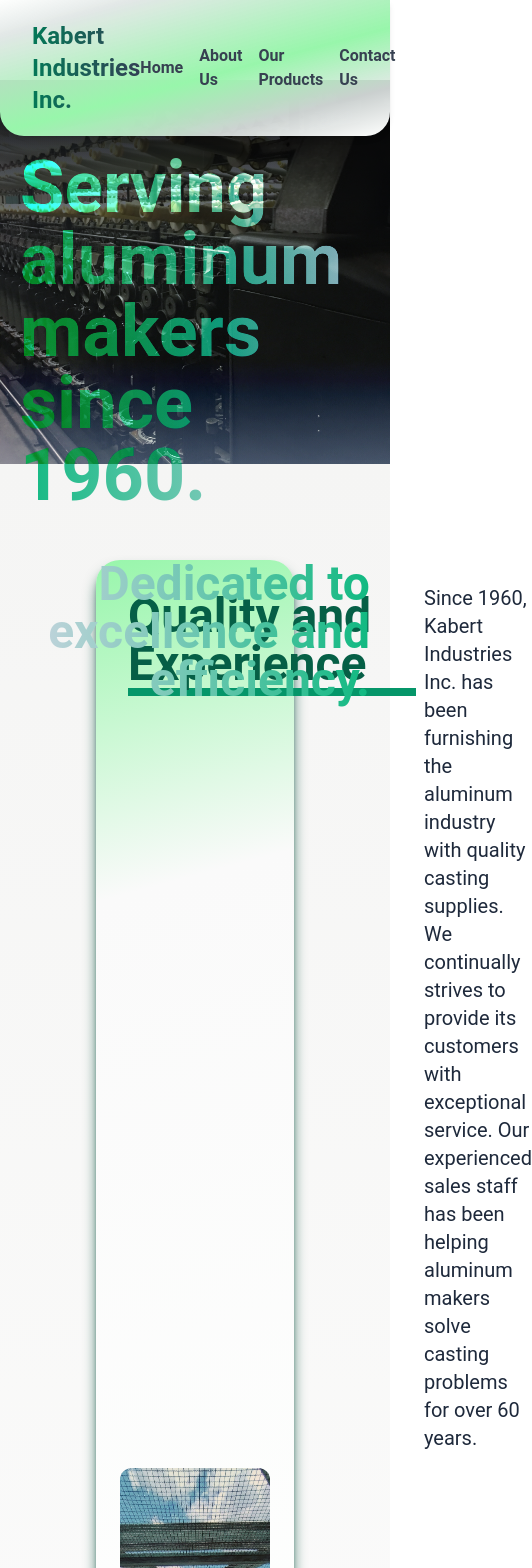
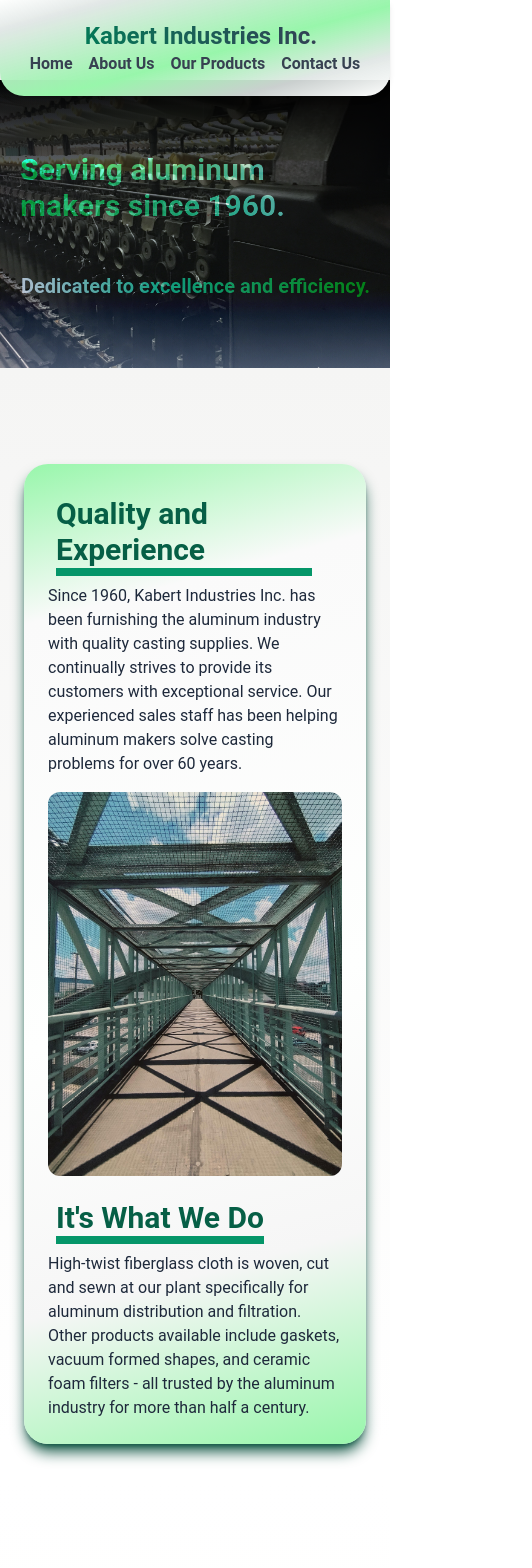
Before and after one commit to Bonyony/kabert_react_site, a React (Create React App) app: page / in a window 390 px wide. Shown: the top 1568 px of the page, 532 px wide, since content can reach past the window. Built offline with nearby package versions, Linux system fonts and the light colour scheme.

Commit message:
made some progress on the responsive design

```diff
--- a/src/components/about/About.jsx
+++ b/src/components/about/About.jsx
@@ -5,13 +5,13 @@
 const About = () => {
   return (
     <div className="pt-16 bg-gradient-to-b from-stone-100 to-white" id="about">
-      <div className="kabert__about text-gray-700 flex-column my-8 mx-24  p-6 rounded-3xl shadow-lg shadow-emerald-900">
-        <div className="kabert__about-blurb1 flex">
-          <h1 className="text-5xl font-bold text-emerald-800 m-2 basis-1/3">
+      <div className="kabert__about text-gray-700 flex-col my-8 mx-6 sm:mx-12 md:mx-24  p-6 rounded-3xl shadow-lg shadow-emerald-900">
+        <div className="kabert__about-blurb1 flex flex-col lg:flex-row">
+          <h1 className="text-3xl sm:text-5xl font-bold text-emerald-800 m-2 basis-1/3">
             Quality and Experience
-            <div className="bg-emerald-600 h-2 w-72"></div>
+            <div className="bg-emerald-600 h-2 w-64 md:w-72"></div>
           </h1>
-          <p className="text-xl text-slate-800 basis-2/3">
+          <p className="text-md sm:text-xl text-slate-800 basis-2/3">
             Since 1960, Kabert Industries Inc. has been furnishing the aluminum
             industry with quality casting supplies. We continually strives to
             provide its customers with exceptional service. Our experienced
@@ -29,12 +29,12 @@
             alt="nothing here"
           />
         </div>
-        <div className="kabert__about-blurb2 flex flex-row-reverse">
-          <h1 className="text-5xl font-bold text-emerald-800 m-2 basis-1/3">
-            It's What <br /> We Do
+        <div className="kabert__about-blurb2 flex flex-col lg:flex-row-reverse">
+          <h1 className="text-3xl sm:text-5xl font-bold text-emerald-800 m-2 basis-1/3">
+            It's What We Do
             <div className="bg-emerald-600 h-2 w-52"></div>
           </h1>
-          <p className="text-xl text-slate-800 basis-2/3">
+          <p className="text-md sm:text-xl text-slate-800 basis-2/3">
             High-twist fiberglass cloth is woven, cut and sewn at our plant
             specifically for aluminum distribution and filtration. Other
             products available include gaskets, vacuum formed shapes, and
--- a/src/components/contact/Contact.jsx
+++ b/src/components/contact/Contact.jsx
@@ -7,21 +7,21 @@
       className="kabert__contact pt-12  bg-stone-100 text-gray-700"
       id="contact"
     >
-      <div className="kabert__contact-blurb p-6 rounded-t-3xl  shadow-emerald-900">
-        <div className="flex flex-row justify-center">
-          <h1 className="text-6xl text-center font-bold py-4 m-5  bg-gradient-to-r from-emerald-500 to-slate-700 text-transparent bg-clip-text">
+      <div className="kabert__contact-blurb p-6   shadow-emerald-900">
+        <div className="flex flex-col md:flex-row justify-center">
+          <h1 className="text-5xl md:text-6xl text-center font-bold  md:py-4 m-2 md:m-5  bg-gradient-to-r from-emerald-500 to-slate-700 text-transparent bg-clip-text">
             Contact Us:
           </h1>
           <div className="flex flex-col py-5">
-            <h2 className="text-4xl font-bold text-center mt-2">
+            <h2 className="text-2xl md:text-4xl font-bold text-center mt-2">
               karl@kabert.com
             </h2>
-            <h2 className="text-4xl font-bold text-center mb-2">
+            <h2 className="text-2xl md:text-4xl font-bold text-center mb-2">
               (630) 833-2115
             </h2>
           </div>
         </div>
-        <p className="text-center text-lg font-bold mx-64">
+        <p className="text-center text-sm md:text-lg font-bold mx-16 md:mx-32 lg:mx-64">
           If you are in need of high-quality products for manufacturing
           aluminum, look no further than Kabert Industries. With 60 years in the
           industry, you will not find a more reliable source for your aluminum
--- a/src/components/footer/Footer.jsx
+++ b/src/components/footer/Footer.jsx
@@ -6,7 +6,7 @@
   return (
     <div className="kabert__footer text-gray-700">
       <img
-        className=" h-52 w-full bg-slate-400 text-center"
+        className="h-24 sm:h-32 w-full bg-slate-400 text-center"
         src={stockImage}
         alt=""
       />
--- a/src/components/header/Header.jsx
+++ b/src/components/header/Header.jsx
@@ -46,9 +46,8 @@
 const Header = () => {
   return (
     <div className="kabert__header text-gray-700 z-20 font-bold rounded-b-3xl fixed top-0 w-full shadow-md">
-      <div className="kabert__links-container flex justify-between items-center p-5 mx-auto">
+      <div className="kabert__links-container flex  sm:flex-row flex-col justify-between items-center p-5 mx-auto">
         <div className="kabert__logo text-2xl ml-3 bg-gradient-to-r from-emerald-700 to-slate-700 text-transparent bg-clip-text">
-          {/* Place a logo here that animates to the Kabert Industries name */}
           <h1>Kabert Industries Inc.</h1>
         </div>
         <Menu />
--- a/src/components/hero/Hero.jsx
+++ b/src/components/hero/Hero.jsx
@@ -6,28 +6,21 @@
 const Hero = () => {
   return (
     <div className="kabert__hero bg-stone-100 text-gray-700 pt-20" id="home">
-      <div className="h-96 bg-fixed bg-left bg-gradient-to-b from-black to-gray-400 relative">
+      <div className="h-72 md:h-96 bg-fixed bg-left bg-gradient-to-b from-black to-gray-400 relative">
         <img
           src={kabert2}
           alt="nothing here"
           className="w-full h-full z-10 object-cover object-center absolute mix-blend-overlay"
         />
         <div>
-          <h1 className="text-7xl font-bold py-2 m-5 mt-16 bg-gradient-to-r from-emerald-500 to-slate-300 text-transparent bg-clip-text inline-block">
+          <h1 className="text-3xl sm:text-5xl md:text-7xl font-bold py-2 m-5 mt-16 bg-gradient-to-r from-emerald-500 to-slate-300 text-transparent bg-clip-text inline-block">
             Serving aluminum makers since 1960.
           </h1>
-          <p className="text-right text-5xl m-5 pb-2 font-bold bg-gradient-to-r from-slate-300 to-emerald-500 text-transparent bg-clip-text">
+          <p className="text-right text-xl sm:text-3xl md:text-5xl m-5 pb-2 font-bold bg-gradient-to-r from-slate-300 to-emerald-500 text-transparent bg-clip-text">
             Dedicated to excellence and efficiency.
           </p>
         </div>
       </div>
-      {/* <div className="placeholder my-4 h-96 w-auto bg-slate-400 text-center">
-        Placeholder for Image <br />
-        The text below will be overlayed onto the image(s)
-      </div> */}
-      {/* <img src={image} alt="nothing here" />
-      <img src={kabert1} alt="nothing here" />
-      <img src={kabert2} alt="nothing here" /> */}
     </div>
   );
 };
```
